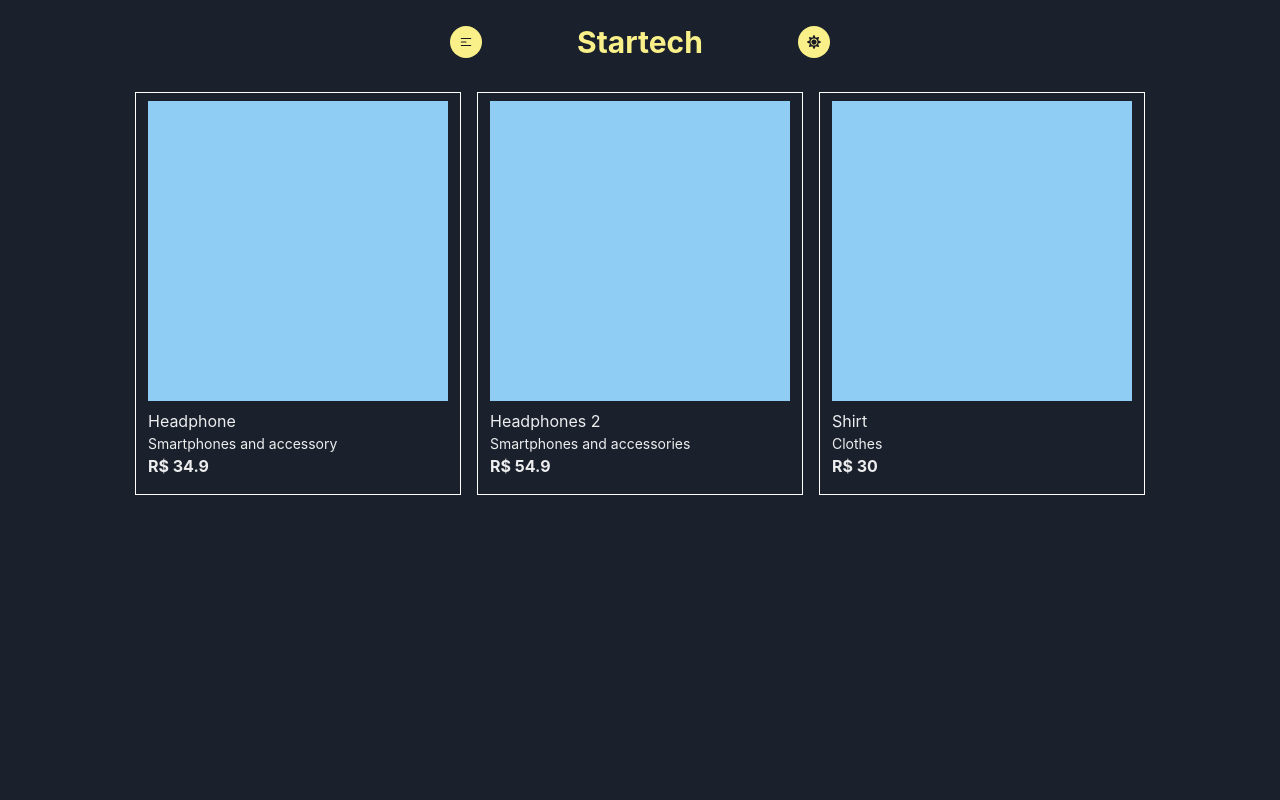
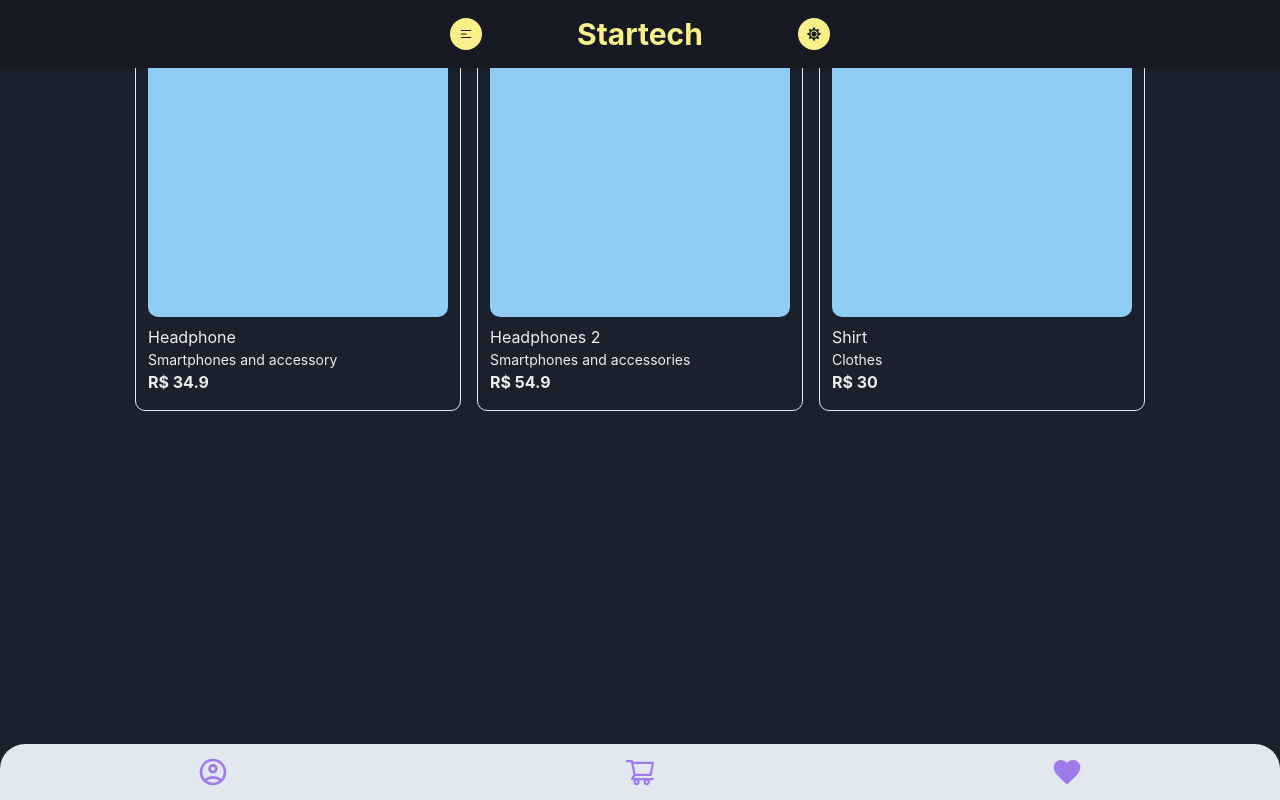
Before and after one commit to CassianoJunior/ecommerce, a Next.js app: page / in a window 1280 px wide. Built offline with nearby package versions, Linux system fonts and the light colour scheme.

Commit message:
Component toolbar and ajusts on product main screen

```diff
--- a/src/components/Main/index.tsx
+++ b/src/components/Main/index.tsx
@@ -1,5 +1,7 @@
+import React from 'react';
+
 import { Flex } from '@chakra-ui/react';
-import React from 'react';
+
 import Product, { IProduct } from '../Product/index';
 
 const products = [
--- a/src/components/Product/index.tsx
+++ b/src/components/Product/index.tsx
@@ -1,4 +1,4 @@
-import { Flex, Box, Text } from '@chakra-ui/react';
+import { Flex, Box, Text, useColorModeValue } from '@chakra-ui/react';
 import Image from 'next/image';
 
 export interface IProduct {
@@ -9,9 +9,17 @@ export interface IProduct {
 }
 
 const Product = ({ name, price, category, thumb }: IProduct) => (
-  <Flex flexDir='column' border='1px solid white' py={2} px={3} m={2}>
+  <Flex
+    flexDir='column'
+    border='1px solid'
+    borderColor={useColorModeValue('background', 'contrast')}
+    borderRadius={10}
+    py={2}
+    px={3}
+    m={2}
+  >
     {/* <Image src={thumb} alt={name} width='100px' height='100px' /> */}
-    <Box bgColor='blue.200' width='300px' height='300px' />
+    <Box bgColor='blue.200' width='300px' height='300px' borderRadius={10} />
     <Box my={2}>
       <Text>{name}</Text>
       <Text fontSize='sm'>{category}</Text>
--- a/src/components/Sidebar/index.js
+++ b/src/components/Sidebar/index.js
@@ -48,7 +48,14 @@ const Sidebar = () => {
 
   return (
     <>
-      <Flex justify='center' align='center' m='auto' maxW={['380px']} py={4}>
+      <Flex
+        justify='center'
+        align='center'
+        m='auto'
+        w='100%'
+        maxW={['380px']}
+        py={2}
+      >
         <IconButton
           isRound='true'
           size='sm'
--- a/src/components/Toolbar/index.js
+++ b/src/components/Toolbar/index.js
@@ -1,9 +1,57 @@
-import { Flex, Button, Icon } from '@chakra-ui/react';
+import { useState } from 'react';
+
+import {
+  Flex,
+  Button,
+  Icon,
+  Spacer,
+  useColorModeValue,
+} from '@chakra-ui/react';
+
+import { AiOutlineShoppingCart } from 'react-icons/ai';
+import { MdFavorite, MdOutlineAccountCircle } from 'react-icons/md';
 
 const Toolbar = () => (
-  <Flex>
-    <Button>
-      <Icon />
+  <Flex
+    bottom={0}
+    position='fixed'
+    w='100%'
+    bgColor={useColorModeValue('background', 'contrast')}
+    py={2}
+    borderTopEndRadius={25}
+    borderTopStartRadius={25}
+  >
+    <Button
+      width='100%'
+      display='flex'
+      align='center'
+      justify='center'
+      bg='trasparent'
+      _hover={{ background: 'trasparent' }}
+    >
+      <Icon as={MdOutlineAccountCircle} color='highlight' w={8} h={8} />
+    </Button>
+    <Spacer />
+    <Button
+      width='100%'
+      display='flex'
+      align='center'
+      justify='center'
+      bg='trasparent'
+      _hover={{ background: 'trasparent' }}
+    >
+      <Icon as={AiOutlineShoppingCart} color='highlight' w={8} h={8} />
+    </Button>
+    <Spacer />
+    <Button
+      width='100%'
+      display='flex'
+      align='center'
+      justify='center'
+      bg='trasparent'
+      _hover={{ background: 'trasparent' }}
+    >
+      <Icon as={MdFavorite} color='highlight' w={8} h={8} />
     </Button>
   </Flex>
 );
--- a/src/pages/index.tsx
+++ b/src/pages/index.tsx
@@ -1,13 +1,27 @@
 import type { NextPage } from 'next';
+import { useState, useEffect } from 'react';
+
+import { Flex } from '@chakra-ui/react';
+
 import MyHead from '../components/MyHead';
 import Sidebar from '../components/Sidebar';
+import Toolbar from '../components/Toolbar';
 import Main from '../components/Main';
 
 const Home: NextPage = () => (
   <>
     <MyHead title='Startech' />
-    <Sidebar />
+    <Flex
+      bgColor='background'
+      align='center'
+      justify='center'
+      pos='fixed'
+      w='100%'
+    >
+      <Sidebar />
+    </Flex>
     <Main />
+    <Toolbar />
   </>
 );
 
```
Also changed, not shown: 1 other file (tests, documents, lock files or other folders).
